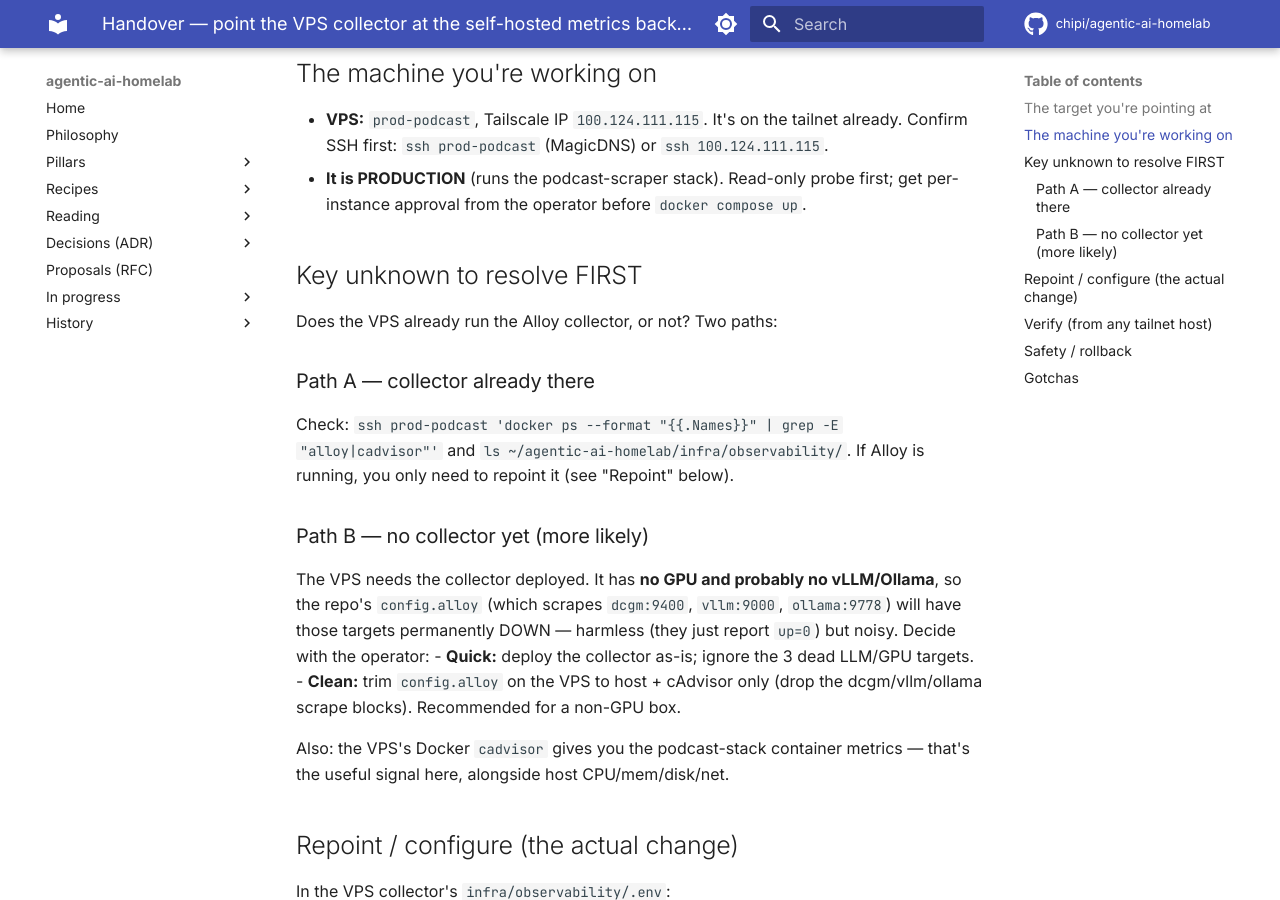
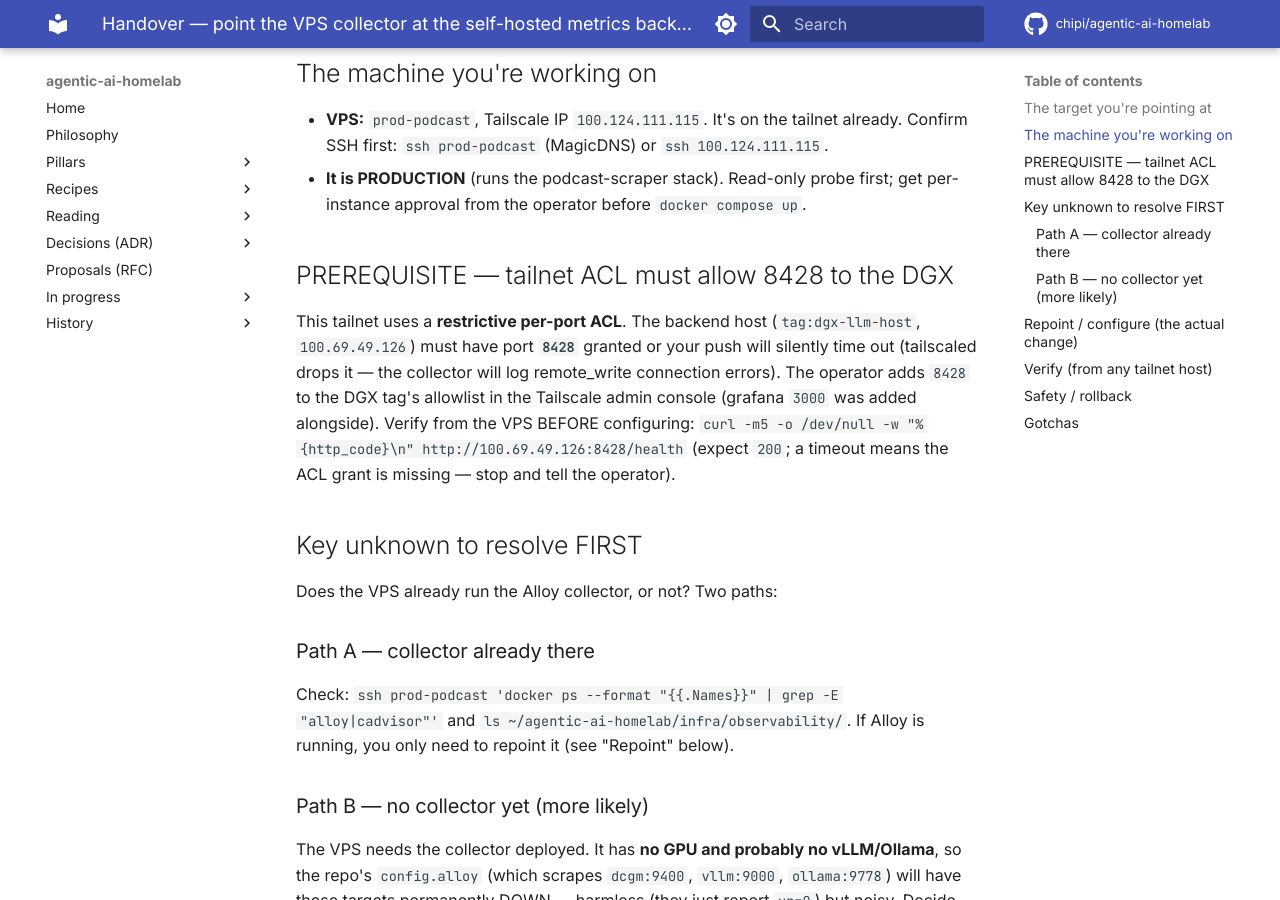
Before and after one commit to chipi/agentic-ai-homelab, an MkDocs documentation site: the page built from docs/wip/observability-vps-collector-handover.md, in a window 1280 px wide and 900 px high, scrolled down 618 px. Built offline with MkDocs 1.6.1 and Material for MkDocs 9.7.7, drawn with Linux system fonts in a browser that asks for light colours; comment, search, counter and statistics services are not loaded.

Commit message:
docs(observability): note tailnet ACL must grant 3000/8428 on restrictive tailnets
The homelab tailnet uses a per-port ACL on tag:dgx-llm-host — Grafana 3000
and VM 8428 must be granted explicitly or tailnet peers time out despite the
container listening fine. Document in the backend README and add an ACL
prerequisite + preflight check to the VPS collector handover.

Co-Authored-By: Claude Opus 4.8 <noreply@anthropic.com>
Claude-Session: https://claude.ai/code/session_01LoBG4mqCvNP1M6HRW393xF

```diff
--- a/docs/wip/observability-vps-collector-handover.md
+++ b/docs/wip/observability-vps-collector-handover.md
@@ -23,6 +23,17 @@ collector. Nothing here touches the DGX.
   already. Confirm SSH first: `ssh prod-podcast` (MagicDNS) or `ssh 100.124.111.115`.
 - **It is PRODUCTION** (runs the podcast-scraper stack). Read-only probe first;
   get per-instance approval from the operator before `docker compose up`.
+
+## PREREQUISITE — tailnet ACL must allow 8428 to the DGX
+
+This tailnet uses a **restrictive per-port ACL**. The backend host
+(`tag:dgx-llm-host`, `100.69.49.126`) must have port **`8428`** granted or your
+push will silently time out (tailscaled drops it — the collector will log
+remote_write connection errors). The operator adds `8428` to the DGX tag's
+allowlist in the Tailscale admin console (grafana `3000` was added alongside).
+Verify from the VPS BEFORE configuring:
+`curl -m5 -o /dev/null -w "%{http_code}\n" http://100.69.49.126:8428/health`
+(expect `200`; a timeout means the ACL grant is missing — stop and tell the operator).
 
 ## Key unknown to resolve FIRST
 
```
Also changed, not shown: infra/observability/backend/README.md (+6 -0 lines).
